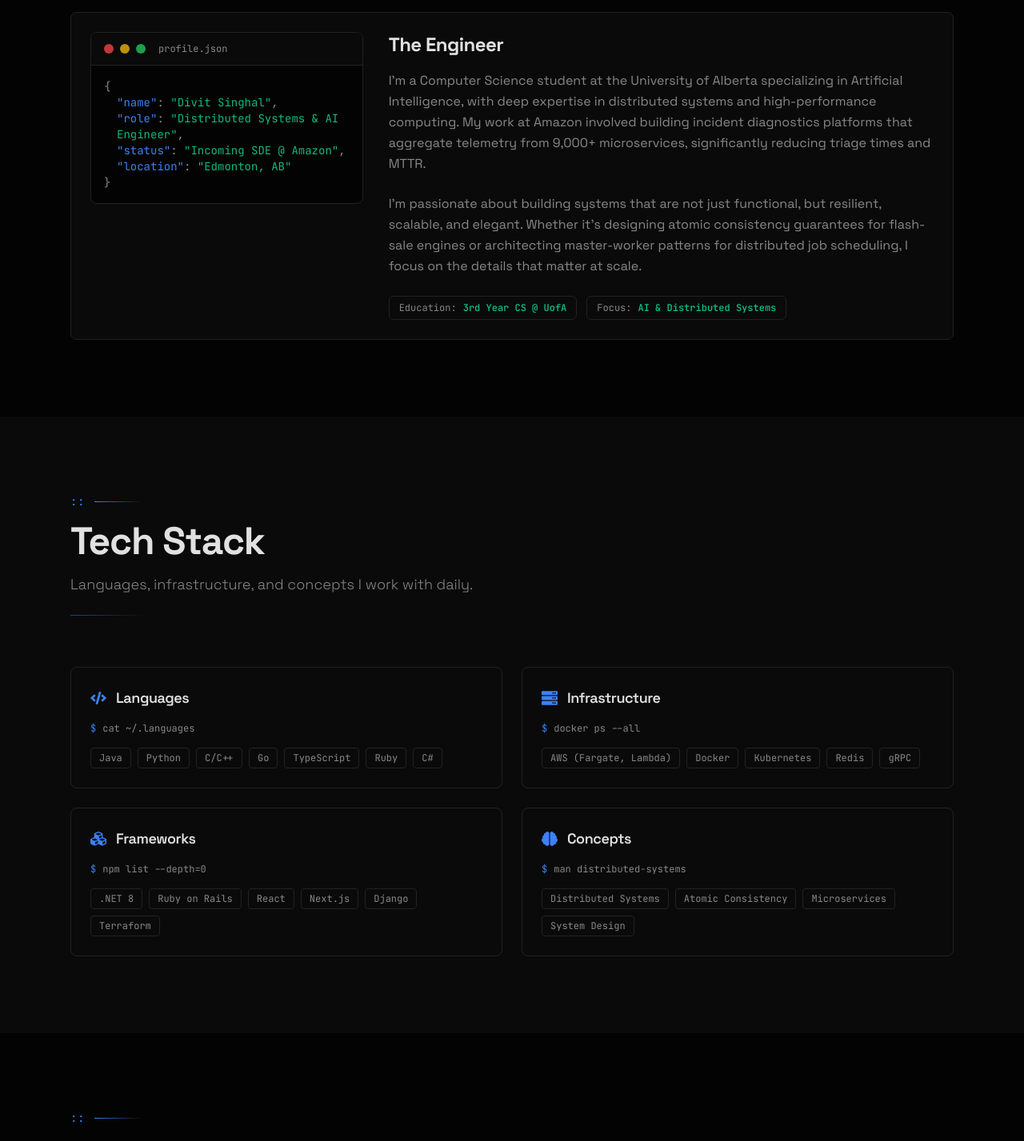
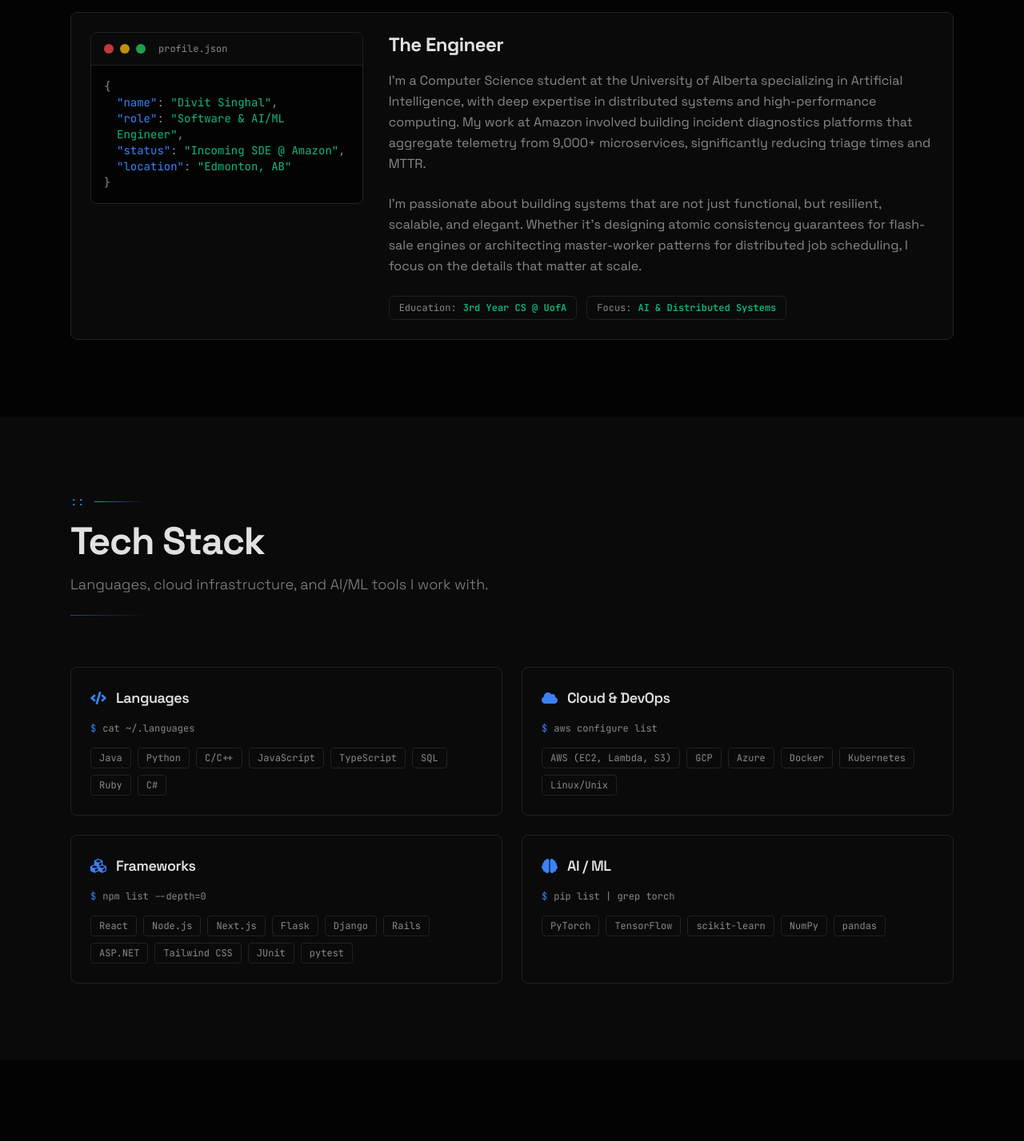
Before and after one commit to divitsinghall/portfolio-website, a React (Vite) app: page / in a window 1280 px wide. Shown: the part 1320-2747 px from the top of the page at 80% size. Built offline with nearby package versions, Linux system fonts and the light colour scheme.

Commit message:
Add Leadership experience, update skills

```diff
--- a/src/App.tsx
+++ b/src/App.tsx
@@ -5,6 +5,7 @@ import About from './sections/About';
 import Skills from './sections/Skills';
 import Projects from './sections/Projects';
 import Experience from './sections/Experience';
+import Leadership from './sections/Leadership';
 import Education from './sections/Education';
 import Achievements from './sections/Achievements';
 import Contact from './sections/Contact';
@@ -18,7 +19,7 @@ const App: React.FC = () => {
 
   useEffect(() => {
     const handleScroll = () => {
-      const sections = ['hero', 'about', 'skills', 'projects', 'experience', 'education', 'achievements', 'contact'];
+      const sections = ['hero', 'about', 'skills', 'projects', 'experience', 'leadership', 'education', 'achievements', 'contact'];
       let currentSection = 'hero';
       for (const sectionId of sections) {
         const element = document.getElementById(sectionId);
@@ -69,6 +70,7 @@ const App: React.FC = () => {
         <Element name="skills" id="skills"><Skills /></Element>
         <Element name="projects" id="projects"><Projects /></Element>
         <Element name="experience" id="experience"><Experience /></Element>
+        <Element name="leadership" id="leadership"><Leadership /></Element>
         <Element name="education" id="education"><Education /></Element>
         <Element name="achievements" id="achievements"><Achievements /></Element>
         <Element name="contact" id="contact"><Contact /></Element>
--- a/src/data/portfolioData.ts
+++ b/src/data/portfolioData.ts
@@ -41,9 +41,18 @@ export interface Certification {
   link: string;
 }
 
+export interface Leadership {
+  project: string;
+  role: string;
+  org: string;
+  duration: string;
+  description: string;
+  keyAchievements: string[];
+}
+
 export const PortfolioData = {
   name: "Divit Singhal",
-  role: "Distributed Systems & AI Engineer",
+  role: "Software & AI/ML Engineer",
   availability: "Incoming SDE @ Amazon",
   socials: {
     github: "https://github.com/divitsinghall",
@@ -52,14 +61,14 @@ export const PortfolioData = {
     resume: "/Divit_Singhal_Resume.pdf"
   },
   hero: {
-    tagline: "Architecting resilient distributed systems and scalable AI solutions.",
-    subline: "Focused on high-concurrency engines, atomic consistency, and cloud-native orchestration."
+    tagline: "Building intelligent software and resilient distributed systems.",
+    subline: "From high-concurrency cloud engines to clinically-focused AI applications."
   },
   skills: {
-    languages: ["Java", "Python", "C/C++", "Go", "TypeScript", "Ruby", "C#"],
-    infrastructure: ["AWS (Fargate, Lambda)", "Docker", "Kubernetes", "Redis", "gRPC"],
-    frameworks: [".NET 8", "Ruby on Rails", "React", "Next.js", "Django", "Terraform"],
-    concepts: ["Distributed Systems", "Atomic Consistency", "Microservices", "System Design"]
+    languages: ["Java", "Python", "C/C++", "JavaScript", "TypeScript", "SQL", "Ruby", "C#"],
+    cloud_devops: ["AWS (EC2, Lambda, S3)", "GCP", "Azure", "Docker", "Kubernetes", "Linux/Unix"],
+    frameworks: ["React", "Node.js", "Next.js", "Flask", "Django", "Rails", "ASP.NET", "Tailwind CSS", "JUnit", "pytest"],
+    ai_ml: ["PyTorch", "TensorFlow", "scikit-learn", "NumPy", "pandas"]
   },
   certifications: [
     {
@@ -109,6 +118,21 @@ export const PortfolioData = {
       ]
     }
   ] as Project[],
+  leadership: [
+    {
+      project: "EzyGut Mobile App MVP",
+      role: "Lead Developer",
+      org: "Freelance Client",
+      duration: "Dec 2025 - Present",
+      description: "Leading the end-to-end development of a clinical digestive health tracker under a strict 10-week MVP timeline.",
+      keyAchievements: [
+        "Architecting an AI Voice Logging engine to parse natural language into structured nutrition data.",
+        "Implementing FODMAP-based risk scoring algorithms and real-time trigger detection.",
+        "Managing a $9,100 budget and negotiating scope priorities (Voice Logging vs. Core Features).",
+        "Delivering 'Clinician Mode' reporting to bridge patient data with healthcare providers."
+      ]
+    }
+  ] as Leadership[],
   experience: [
     {
       company: "Amazon",
--- /dev/null
+++ b/src/sections/Leadership.tsx
@@ -0,0 +1,80 @@
+// src/sections/Leadership.tsx
+import React from 'react';
+import { motion } from 'framer-motion';
+import SectionHeader from '../components/SectionHeader';
+import { PortfolioData } from '../data/portfolioData';
+import { FaCheckCircle } from 'react-icons/fa';
+
+const Leadership: React.FC = () => {
+    const lead = PortfolioData.leadership[0];
+
+    return (
+        <section className="section-container bg-bg" id="leadership">
+            <div className="container mx-auto px-6 max-w-5xl">
+                <SectionHeader
+                    title="Leadership"
+                    subtitle="Active projects where I'm driving end-to-end delivery."
+                />
+
+                <motion.div
+                    initial={{ opacity: 0, scale: 0.98 }}
+                    whileInView={{ opacity: 1, scale: 1 }}
+                    viewport={{ once: true }}
+                    transition={{ duration: 0.5 }}
+                    className="node-card border-accent/30 relative overflow-hidden"
+                >
+                    {/* Active status indicator */}
+                    <div className="absolute top-4 right-4">
+                        <div className="flex items-center gap-2">
+                            <span className="relative flex h-3 w-3">
+                                <span className="animate-ping absolute inline-flex h-full w-full rounded-full bg-success opacity-75"></span>
+                                <span className="relative inline-flex rounded-full h-3 w-3 bg-success"></span>
+                            </span>
+                            <span className="font-mono text-xs text-success tracking-widest uppercase">Active</span>
+                        </div>
+                    </div>
+
+                    <div className="flex flex-col lg:flex-row gap-8">
+                        {/* Left column - Role info */}
+                        <div className="lg:w-1/3">
+                            <h3 className="text-2xl font-bold text-primary mb-2">{lead.role}</h3>
+                            <p className="text-accent font-mono text-sm mb-2">{lead.project}</p>
+                            <p className="text-secondary text-sm mb-6">{lead.duration}</p>
+
+                            <div className="bg-bg p-4 rounded-lg border border-border">
+                                <p className="font-mono text-xs text-secondary uppercase tracking-wider mb-2">
+                  // Scope
+                                </p>
+                                <p className="text-primary text-sm">
+                                    End-to-end MVP delivery, Architecture, Client Negotiations
+                                </p>
+                            </div>
+                        </div>
+
+                        {/* Right column - Description & Achievements */}
+                        <div className="lg:w-2/3 lg:border-l lg:border-border lg:pl-8">
+                            <p className="text-secondary mb-6 leading-relaxed">
+                                {lead.description}
+                            </p>
+
+                            <div className="font-mono text-xs text-secondary uppercase tracking-wider mb-4">
+                // Key Achievements
+                            </div>
+
+                            <ul className="space-y-4">
+                                {lead.keyAchievements.map((item, idx) => (
+                                    <li key={idx} className="flex items-start gap-3">
+                                        <FaCheckCircle className="text-accent mt-1 flex-shrink-0" size={14} />
+                                        <span className="text-primary/90 text-sm leading-relaxed">{item}</span>
+                                    </li>
+                                ))}
+                            </ul>
+                        </div>
+                    </div>
+                </motion.div>
+            </div>
+        </section>
+    );
+};
+
+export default Leadership;
--- a/src/sections/Skills.tsx
+++ b/src/sections/Skills.tsx
@@ -3,7 +3,7 @@ import React from 'react';
 import SectionHeader from '../components/SectionHeader';
 import { PortfolioData } from '../data/portfolioData';
 import { motion } from 'framer-motion';
-import { FaCode, FaServer, FaCubes, FaBrain } from 'react-icons/fa';
+import { FaCode, FaCloud, FaCubes, FaBrain } from 'react-icons/fa';
 
 interface SkillCategoryProps {
   title: string;
@@ -60,10 +60,10 @@ const Skills: React.FC = () => {
       command: "cat ~/.languages",
     },
     {
-      title: "Infrastructure",
-      icon: <FaServer size={20} />,
-      skills: PortfolioData.skills.infrastructure,
-      command: "docker ps --all",
+      title: "Cloud & DevOps",
+      icon: <FaCloud size={20} />,
+      skills: PortfolioData.skills.cloud_devops,
+      command: "aws configure list",
     },
     {
       title: "Frameworks",
@@ -72,10 +72,10 @@ const Skills: React.FC = () => {
       command: "npm list --depth=0",
     },
     {
-      title: "Concepts",
+      title: "AI / ML",
       icon: <FaBrain size={20} />,
-      skills: PortfolioData.skills.concepts,
-      command: "man distributed-systems",
+      skills: PortfolioData.skills.ai_ml,
+      command: "pip list | grep torch",
     },
   ];
 
@@ -84,7 +84,7 @@ const Skills: React.FC = () => {
       <div className="container mx-auto px-6 max-w-6xl">
         <SectionHeader
           title="Tech Stack"
-          subtitle="Languages, infrastructure, and concepts I work with daily."
+          subtitle="Languages, cloud infrastructure, and AI/ML tools I work with."
         />
 
         <div className="grid grid-cols-1 md:grid-cols-2 gap-6">
```
